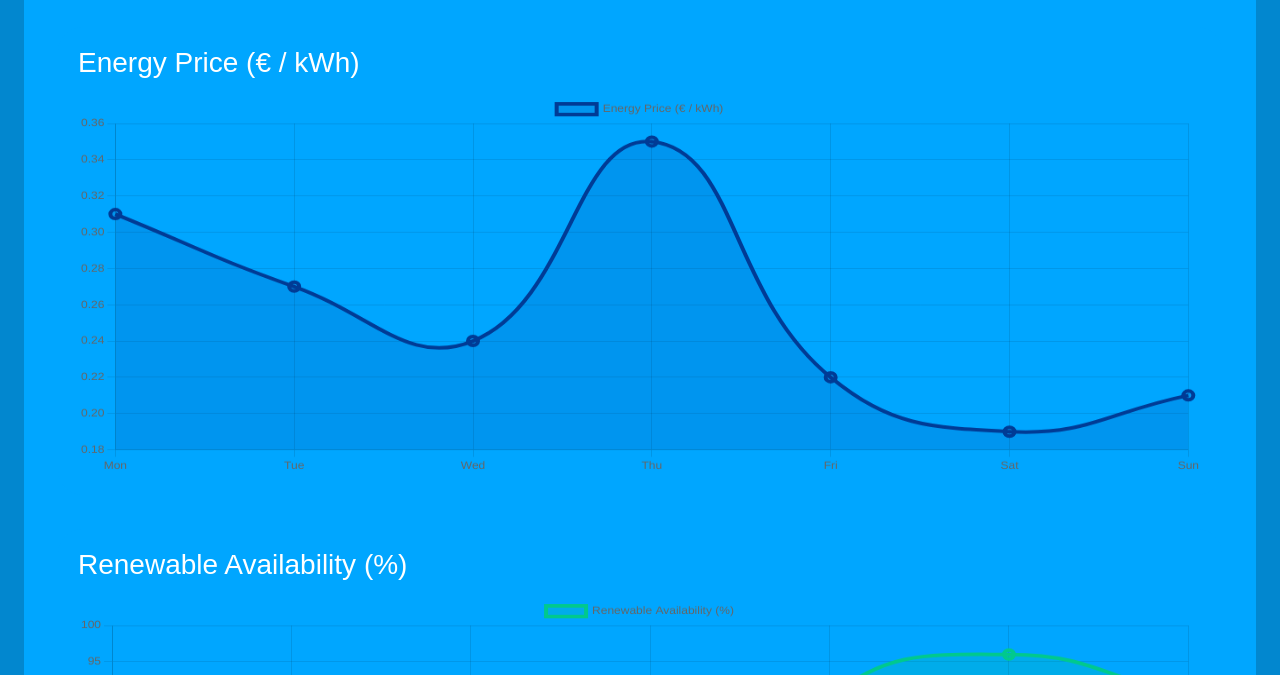
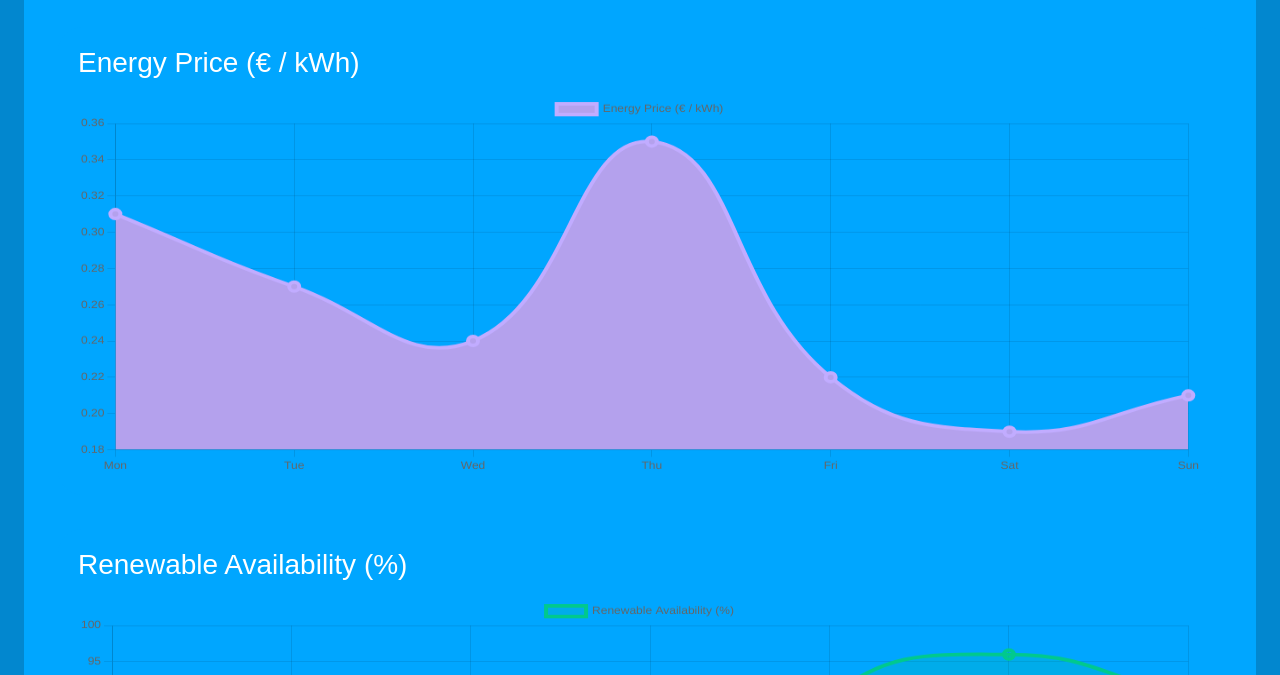
Before and after one commit to bloksmaiwan-dotcom/Energyplatform, a plain HTML site: page index.html in a window 1280 px wide. Shown: the part 743-1418 px from the top of the page. Drawn offline with nearby package versions, Linux system fonts and the light colour scheme.

Commit message:
Update index.html

```diff
--- a/index.html
+++ b/index.html
@@ -599,8 +599,8 @@ const priceChart = new Chart(priceCtx, {
     datasets:[{
       label:'Energy Price (€ / kWh)',
       data: datasets.week.price,
-      borderColor:'#003b95',
-      backgroundColor:'rgba(0,59,149,0.15)',
+      borderColor:'#c1acff',
+      backgroundColor:'#b4a1ed',
       fill:true,
       tension:0.45,
       borderWidth:4,
```
